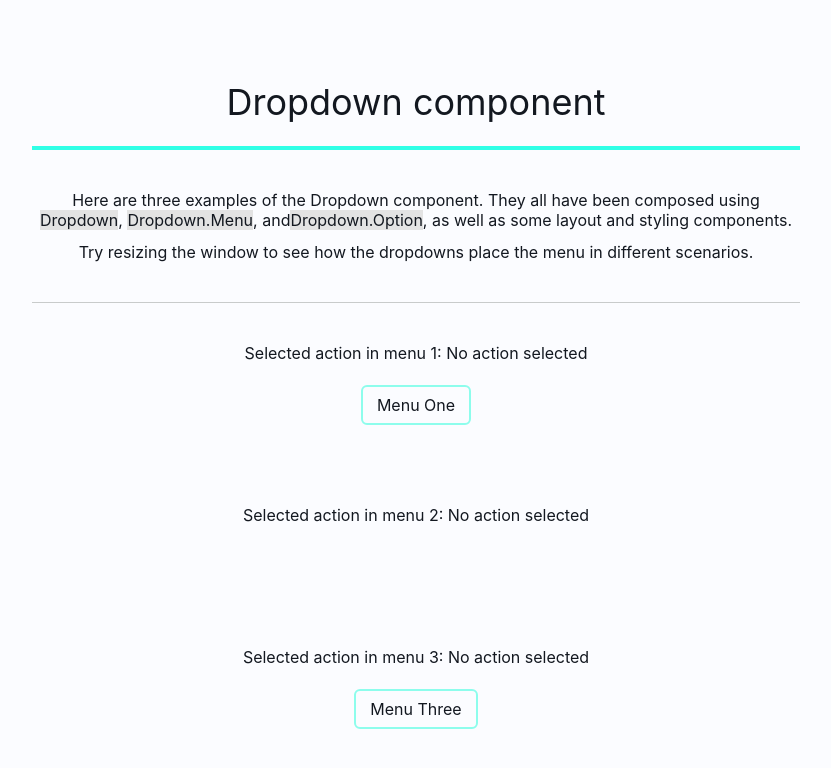
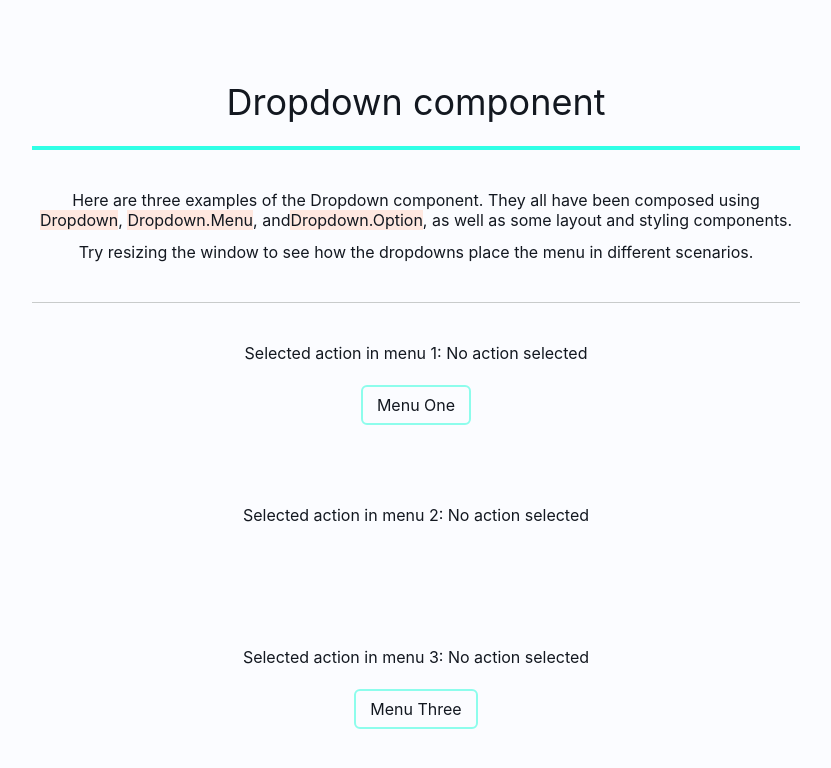
Before and after one commit to hebbeh/dropdown-showcase, a React (Create React App) app: page / in a window 1280 px wide. Shown: the top 768 px of the page, without its empty margins (224-1055 px from the left). Built offline with nearby package versions, Linux system fonts and the light colour scheme; some icons are missing.

Commit message:
Changed to more readable highlight

```diff
--- a/src/Routes/DropdownShowcaseRoute.tsx
+++ b/src/Routes/DropdownShowcaseRoute.tsx
@@ -18,9 +18,9 @@ export default function DropdownShowcaseRoute() {
       <div style={{ textAlign: 'center' }}>
         <Typography type="content">
           Here are three examples of the Dropdown component. They all have been
-          composed using <span style={{ background: '#E3E3E3' }}>Dropdown</span>
-          , <span style={{ background: '#E3E3E3' }}>Dropdown.Menu</span>, and
-          <span style={{ background: '#E3E3E3' }}>Dropdown.Option</span>, as
+          composed using <span style={{ background: '#ffe8e0' }}>Dropdown</span>
+          , <span style={{ background: '#ffe8e0' }}>Dropdown.Menu</span>, and
+          <span style={{ background: '#ffe8e0' }}>Dropdown.Option</span>, as
           well as some layout and styling components.
           <Space type="small" />
           Try resizing the window to see how the dropdowns place the menu in
```
